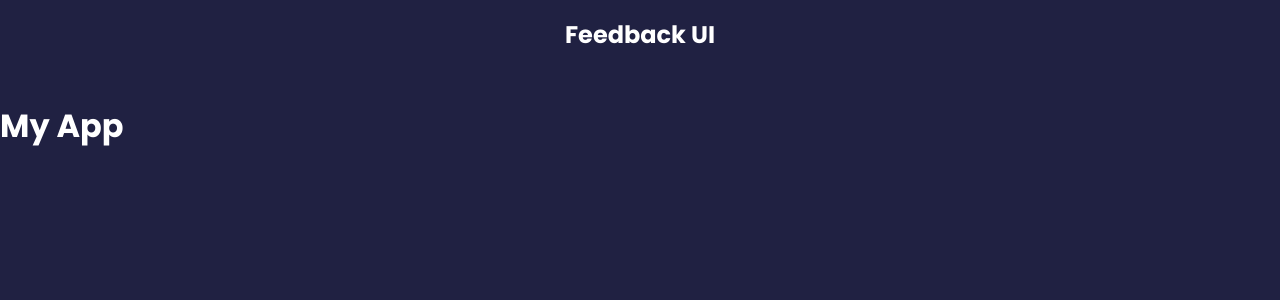
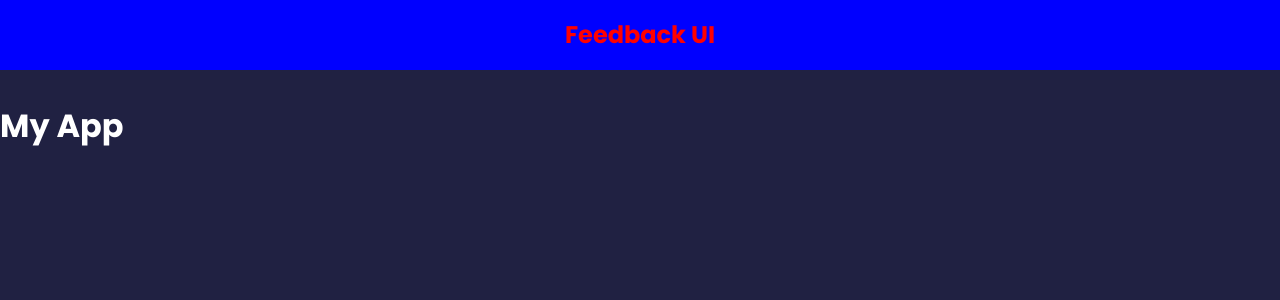
Before and after one commit to marta-zielinska87/privateRepo, a React (Create React App) app in the folder react/feedback-app/: page / in a window 1280 px wide. Shown: the top 300 px of the page. Built offline with nearby package versions, Linux system fonts and the light colour scheme.

Commit message:
Styles added in Header component as the variable and passed in as the attribute

```diff
--- a/react/feedback-app/src/components/Header.jsx
+++ b/react/feedback-app/src/components/Header.jsx
@@ -1,6 +1,11 @@
 function Header({ text }) {
+  const headerStyles = {
+    backgroundColor: "blue",
+    color: "red",
+  };
+
   return (
-    <header>
+    <header style={headerStyles}>
       <div className="container">
         <h2>{text}</h2>
       </div>
```
